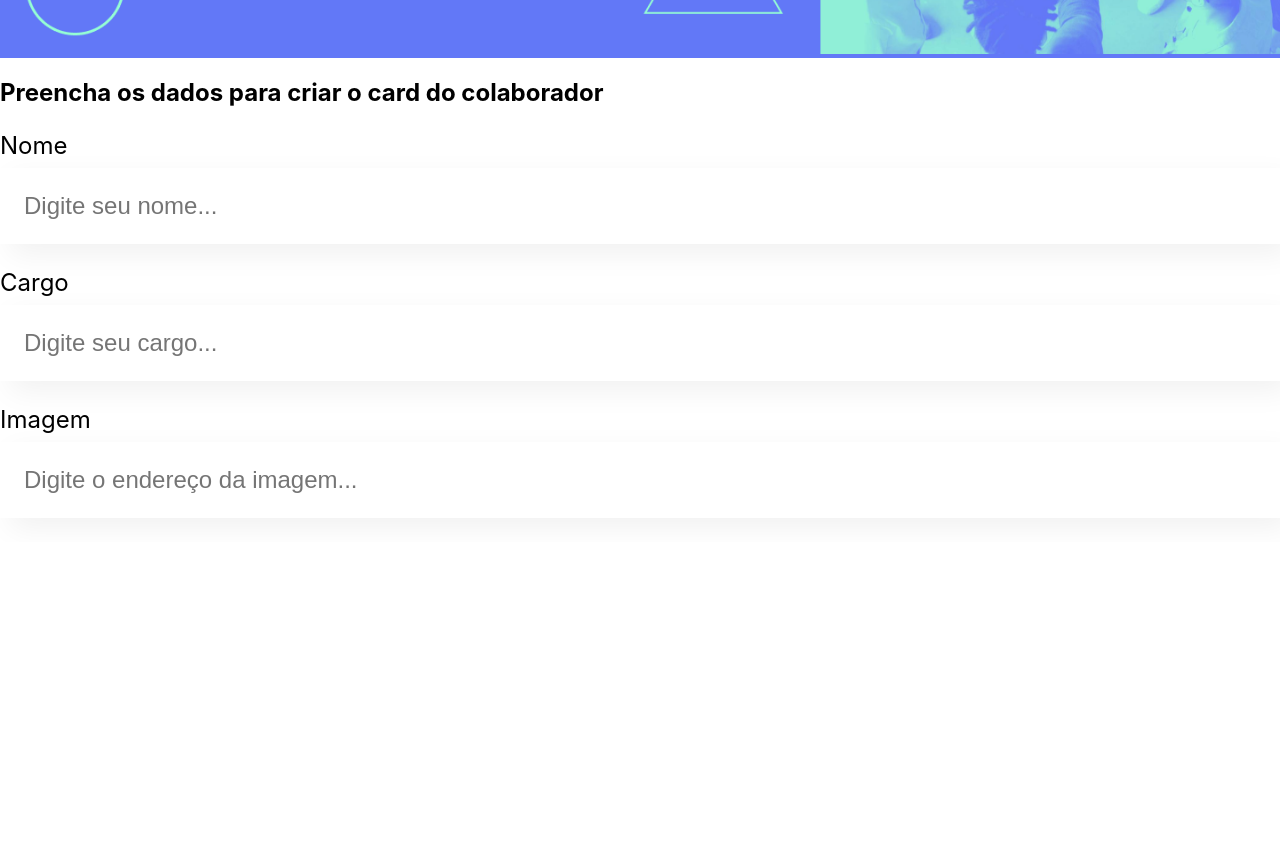
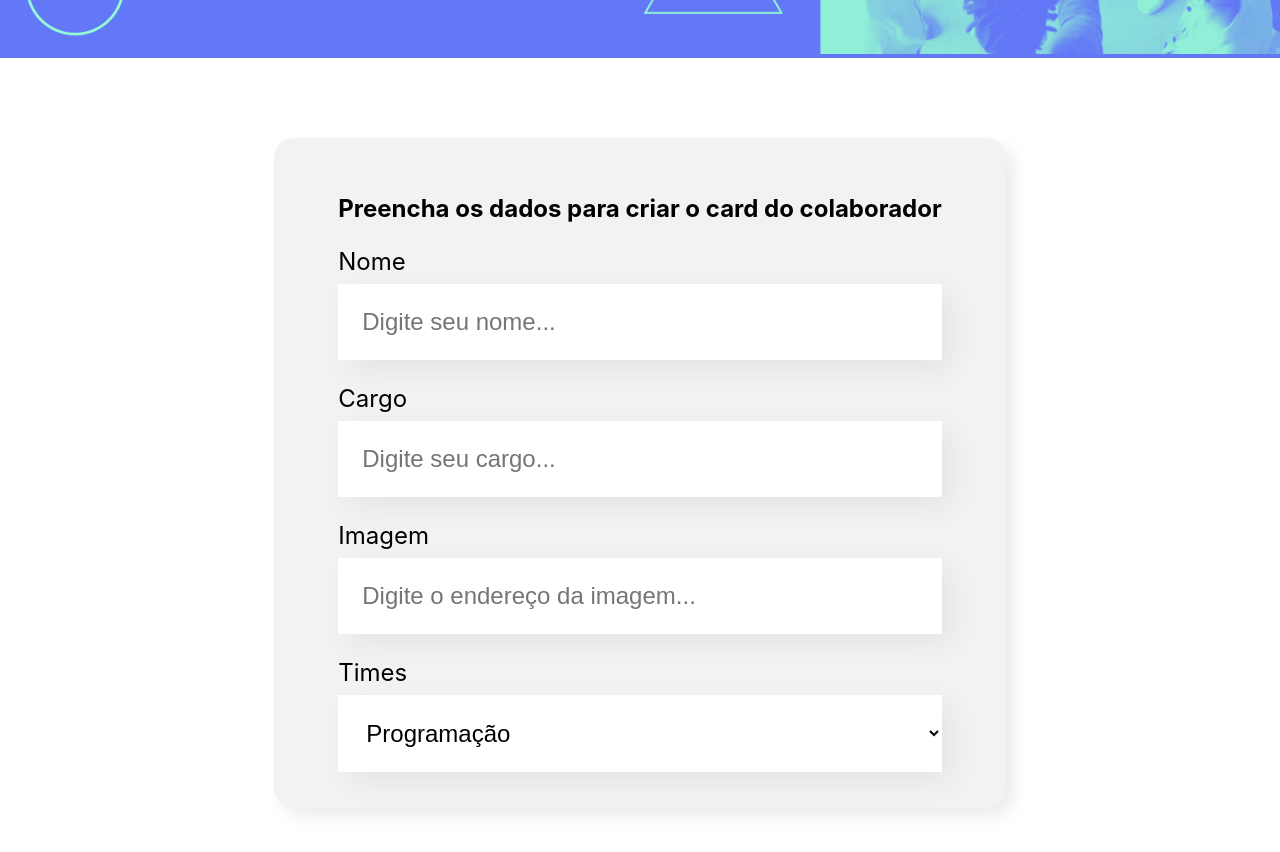
Before and after one commit to HenrithanN/organo-react, a React (Create React App) app: page / in a window 1280 px wide. Shown: the part 440-1292 px from the top of the page. Before the commit the page ends 982 px from the top, so only its background shows below. Built offline with nearby package versions, Linux system fonts and the light colour scheme; the HTML template or start-up script is replaced by a standard one.

Commit message:
<feat> criação do componente de select

```diff
--- a/src/components/CustomForm/index.jsx
+++ b/src/components/CustomForm/index.jsx
@@ -1,15 +1,31 @@
 import './CustomForm.css';
 import TextInput from '../TextInput';
+import CustomSelect from '../CustomSelect';
 
 const CustomForm = (props) => {
+
+    const arrayTimes = [
+        { key: 'A', value: 'Programação' },
+        { key: 'B', value: 'Front-End' },
+        { key: 'C', value: 'Data Science' },
+        { key: 'D', value: 'Devops' },
+        { key: 'E', value: 'UX e Design' },
+        { key: 'F', value: 'Programação' },
+        { key: 'G', value: 'Mobile' },
+        { key: 'H', value: 'Inovação e Gestão' }
+    ];
+
     return (
+        <section className='custom-form'>
             <form>
                 <h2>Preencha os dados para criar o card do colaborador</h2>
 
                 <TextInput label="Nome" placeholder="Digite seu nome" />
                 <TextInput label="Cargo" placeholder="Digite seu cargo" />
                 <TextInput label="Imagem" placeholder="Digite o endereço da imagem" />
+                <CustomSelect label="Times" options={arrayTimes} />
             </form>
+        </section>
     )
 }
 
--- /dev/null
+++ b/src/components/CustomSelect/CustomSelect.css
@@ -0,0 +1,15 @@
+.select-input label {
+    display: block;
+    margin-bottom: 8px;
+    font-size: 24px;
+}
+
+.select-input select {
+    background-color: #FFF;
+    box-shadow: 10px 10px 30px rgba(0, 0, 0, 0.06);
+    width: 100%;
+    border: none;
+    font-size: 24px;
+    padding: 24px;
+    box-sizing: border-box;
+}
--- /dev/null
+++ b/src/components/CustomSelect/index.jsx
@@ -0,0 +1,16 @@
+import './CustomSelect.css';
+
+const CustomSelect = (props) => {
+    return (
+        <div className='select-input'>
+            <label>{ props.label }</label>
+            <select>
+                {props.options.map((opcao) => {
+                    return <option key={opcao.key}>{ opcao.value }</option>
+                })}
+            </select>
+        </div>
+    )
+}
+
+export default CustomSelect;
```
Lines whose indentation alone changed are shown as unchanged.
